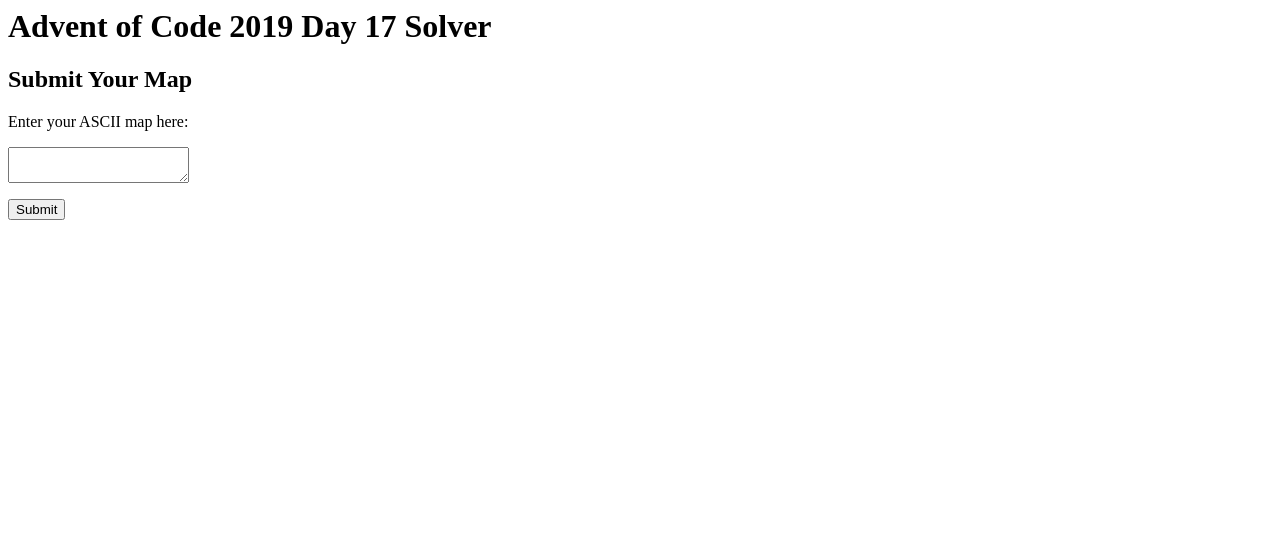
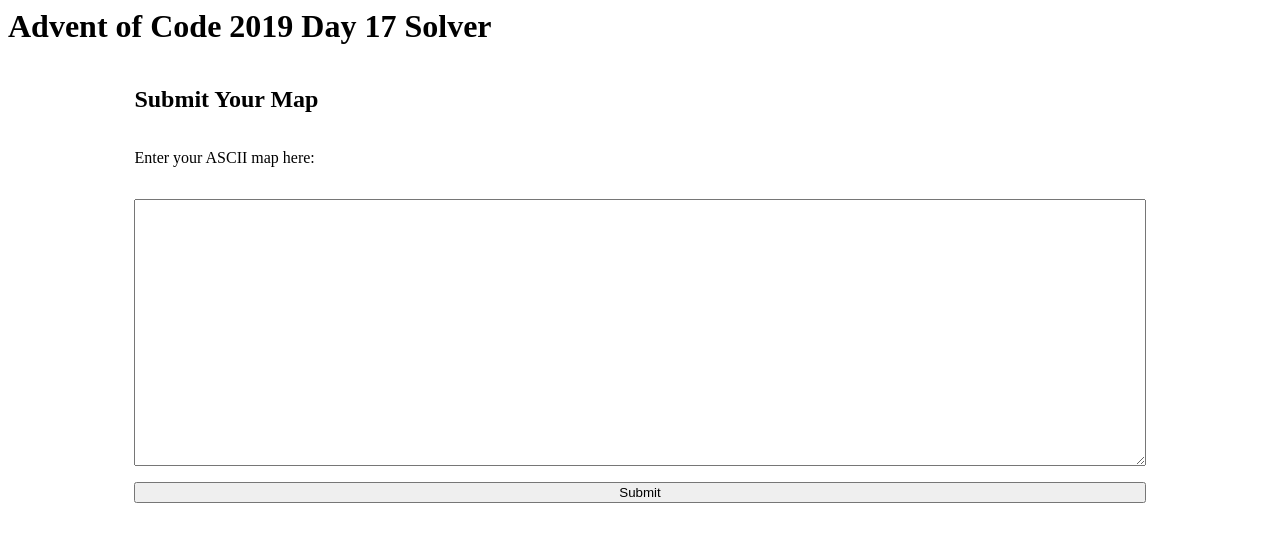
Before and after one commit to crummy/aoc2019_day17solver, a plain HTML site: page index.html in a window 1280 px wide. Drawn offline with Linux system fonts and the light colour scheme.

Commit message:
UI improvements

```diff
--- a/index.html
+++ b/index.html
@@ -3,8 +3,9 @@
 <head>
   <title>Day 17 Solver</title>
   <style>
+
     .hidden {
-      display: none;
+      display: none !important;
     }
 
     .green {
@@ -17,6 +18,17 @@
 
     table {
       border-collapse: collapse;
+    }
+
+    #map_input {
+      width: 100%;
+      height: 20em;
+    }
+
+    #map, #submission {
+      display: grid;
+      width: 80%;
+      margin: 0 auto;
     }
 
     th,
```
